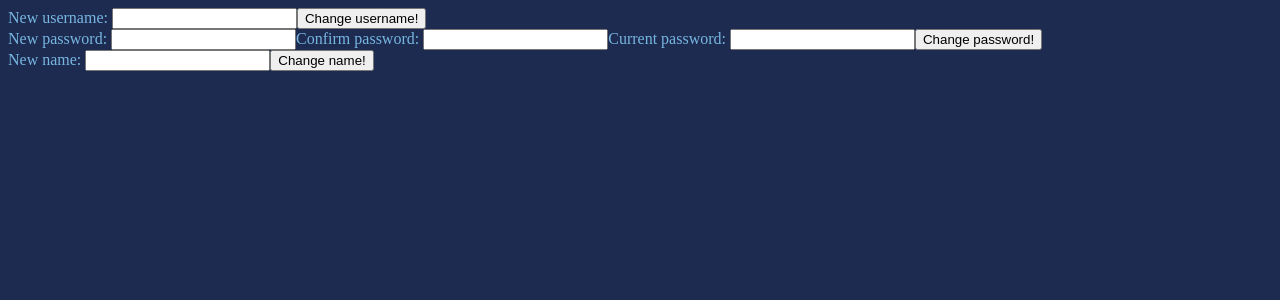
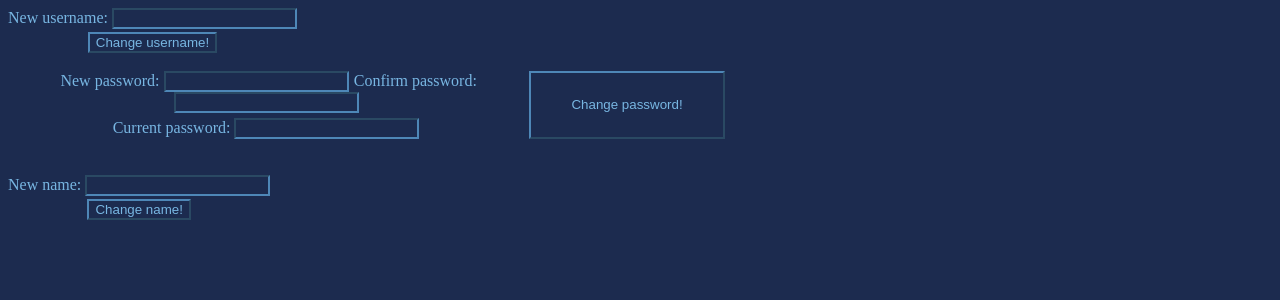
Before and after one commit to not-a-ethan/chat-app, a Next.js app: page /account/manage in a window 1280 px wide. Shown: the top 300 px of the page. Built offline with nearby package versions, Linux system fonts and the light colour scheme; no server answers; sample sign-in values are in the browser's storage.

Commit message:
Basic styling of account managment page

```diff
--- a/src/app/account/manage/components/name.tsx
+++ b/src/app/account/manage/components/name.tsx
@@ -1,3 +1,5 @@
+import styles from "./styles/name.module.css";
+
 export default function EditName() {
     function changeName() {
         const input: HTMLInputElement = document.getElementById("name");
@@ -13,11 +15,17 @@ export default function EditName() {
 
     return (
         <>
-            <label>
-                New name: <input type="text" id="name" />
-            </label>
+            <div className={`${styles.container}`}>
+                <label>
+                    New name: <input type="text" id="name" className={`${styles.input}`} />
+                </label>
 
-            <button onClick={changeName}>Change name!</button>
+                <br />
+
+                <div className={`${styles.buttonContainer}`}>
+                    <button onClick={changeName} className={`${styles.button}`}>Change name!</button>
+                </div>
+            </div>
         </>
     )
 }
--- a/src/app/account/manage/components/password.tsx
+++ b/src/app/account/manage/components/password.tsx
@@ -1,3 +1,5 @@
+import styles from "./styles/password.module.css"
+
 export default function EditPassword() {
     function changePassword() {
         const password: HTMLInputElement = document.getElementById("password");
@@ -21,20 +23,25 @@ export default function EditPassword() {
     }
 
     return (
-        <>
+        <div className={`${styles.container}`}>
+            <div className={`${styles.inputs}`}>
+                <div className={`${styles.newPassword}`}>
                     <label>
-                New password: <input type="password" id="password" />
+                        New password: <input type="password" id="password" className={`${styles.input}`} />
                     </label>
 
                     <label>
-                Confirm password: <input type="password" id="confirm" />
+                        Confirm password: <input type="password" id="confirm" className={`${styles.input}`} />
                     </label>
+                </div>
 
                 <label>
-                Current password: <input type="password" id="current" />
+                    Current password: <input type="password" id="current" className={`${styles.input}`} />
                 </label>
+            </div>
 
-            <button onClick={changePassword}>Change password!</button>
-        </>
+
+            <button onClick={changePassword} className={`${styles.button}`}>Change password!</button>
+        </div>
     )
 }
--- /dev/null
+++ b/src/app/account/manage/components/styles/name.module.css
@@ -0,0 +1,20 @@
+.container {
+    width: fit-content;
+}
+
+.input {
+    background: var(--dark-background-primary);
+    border-color: var(--dark-background-secondary);
+}
+
+.buttonContainer {
+    text-align: center;
+    margin-top: 1%;
+}
+
+.button {
+    background: var(--dark-background-primary);
+    border-color: var(--dark-background-secondary);
+
+    color: var(--dark-text-primary)
+}
--- /dev/null
+++ b/src/app/account/manage/components/styles/password.module.css
@@ -0,0 +1,38 @@
+.container {
+    width: 56vw;
+
+    display: grid;
+    grid-template-columns: 2fr 0.75fr;
+    gap: 0%;
+}
+
+.inputs {
+    grid-column: 1;
+
+    text-align: center;
+}
+
+.input {
+    background: var(--dark-background-primary);
+    border-color: var(--dark-background-secondary);
+
+    margin-right: 1%;
+}
+
+.newPassword {
+    margin-bottom: 1%;
+}
+
+.buttonContainer {
+    text-align: center;
+    margin-top: 1%;
+}
+
+.button {
+    background: var(--dark-background-primary);
+    border-color: var(--dark-background-secondary);
+
+    color: var(--dark-text-primary);
+
+    grid-column: 2;
+}
--- /dev/null
+++ b/src/app/account/manage/components/styles/username.module.css
@@ -0,0 +1,20 @@
+.container {
+    width: fit-content;
+}
+
+.input {
+    background: var(--dark-background-primary);
+    border-color: var(--dark-background-secondary);
+}
+
+.buttonContainer {
+    text-align: center;
+    margin-top: 1%;
+}
+
+.button {
+    background: var(--dark-background-primary);
+    border-color: var(--dark-background-secondary);
+
+    color: var(--dark-text-primary)
+}
--- a/src/app/account/manage/components/username.tsx
+++ b/src/app/account/manage/components/username.tsx
@@ -1,3 +1,5 @@
+import styles from "./styles/username.module.css"
+
 export default function EditUsername() {
     function changeUsername() {
         const input: HTMLInputElement = document.getElementById("username");
@@ -13,11 +15,15 @@ export default function EditUsername() {
 
     return (
         <>
-            <label>
-                New username: <input type="text" id="username" />
-            </label>
+            <div className={`${styles.container}`}>
+                <label>
+                    New username: <input type="text" id="username" className={`${styles.input}`} />
+                </label>
 
-            <button onClick={changeUsername}>Change username!</button>
+                <div className={`${styles.buttonContainer}`}>
+                    <button onClick={changeUsername} className={`${styles.button}`}>Change username!</button>
+                </div>
+            </div>
         </>
     )
 }
--- a/src/app/account/manage/page.tsx
+++ b/src/app/account/manage/page.tsx
@@ -27,6 +27,7 @@ export default function Manage() {
         <br />
         <EditPassword />
         <br />
+        <br />
         <EditName />
       </>
     );
```
Lines whose indentation alone changed are shown as unchanged.
